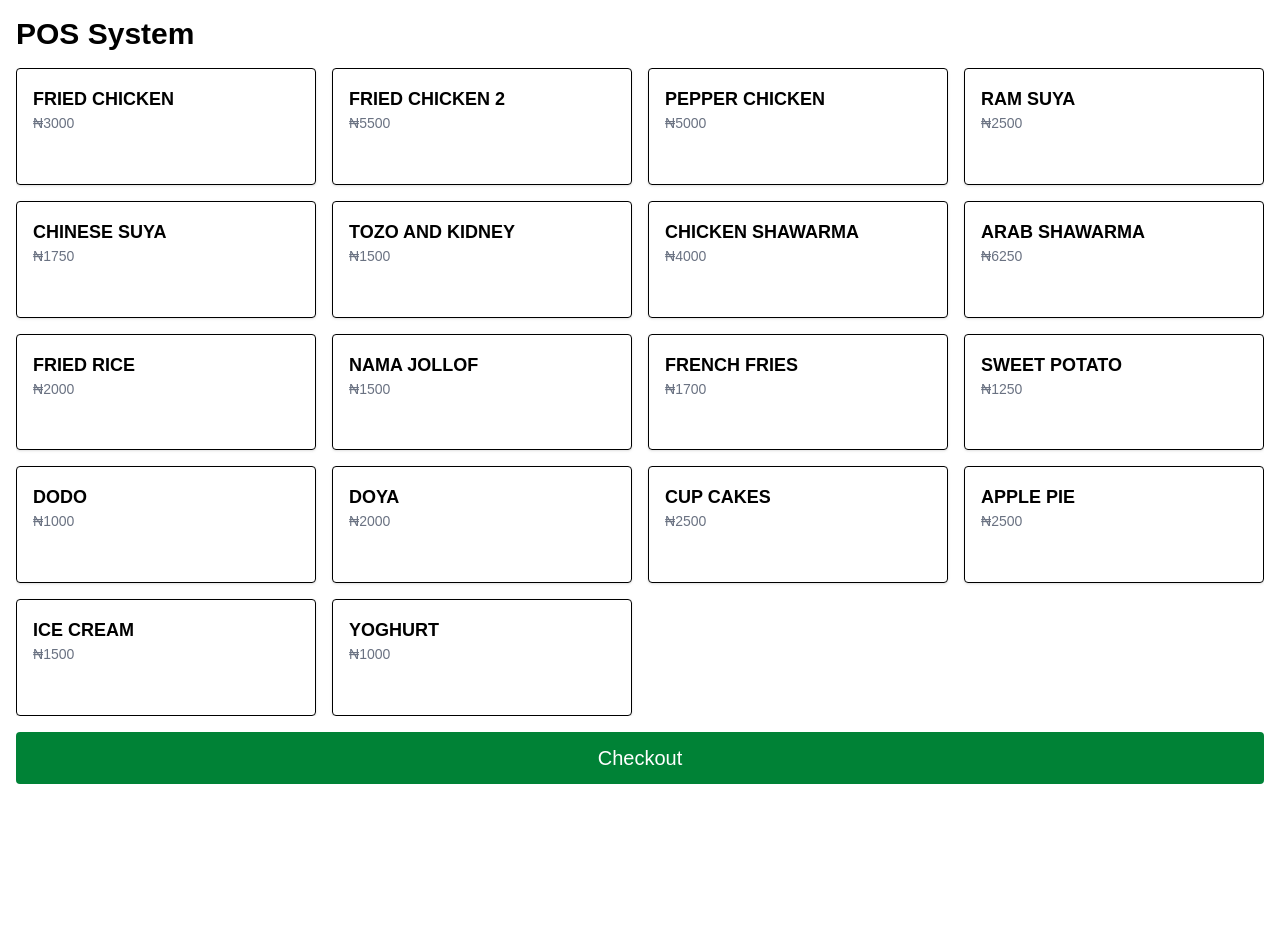
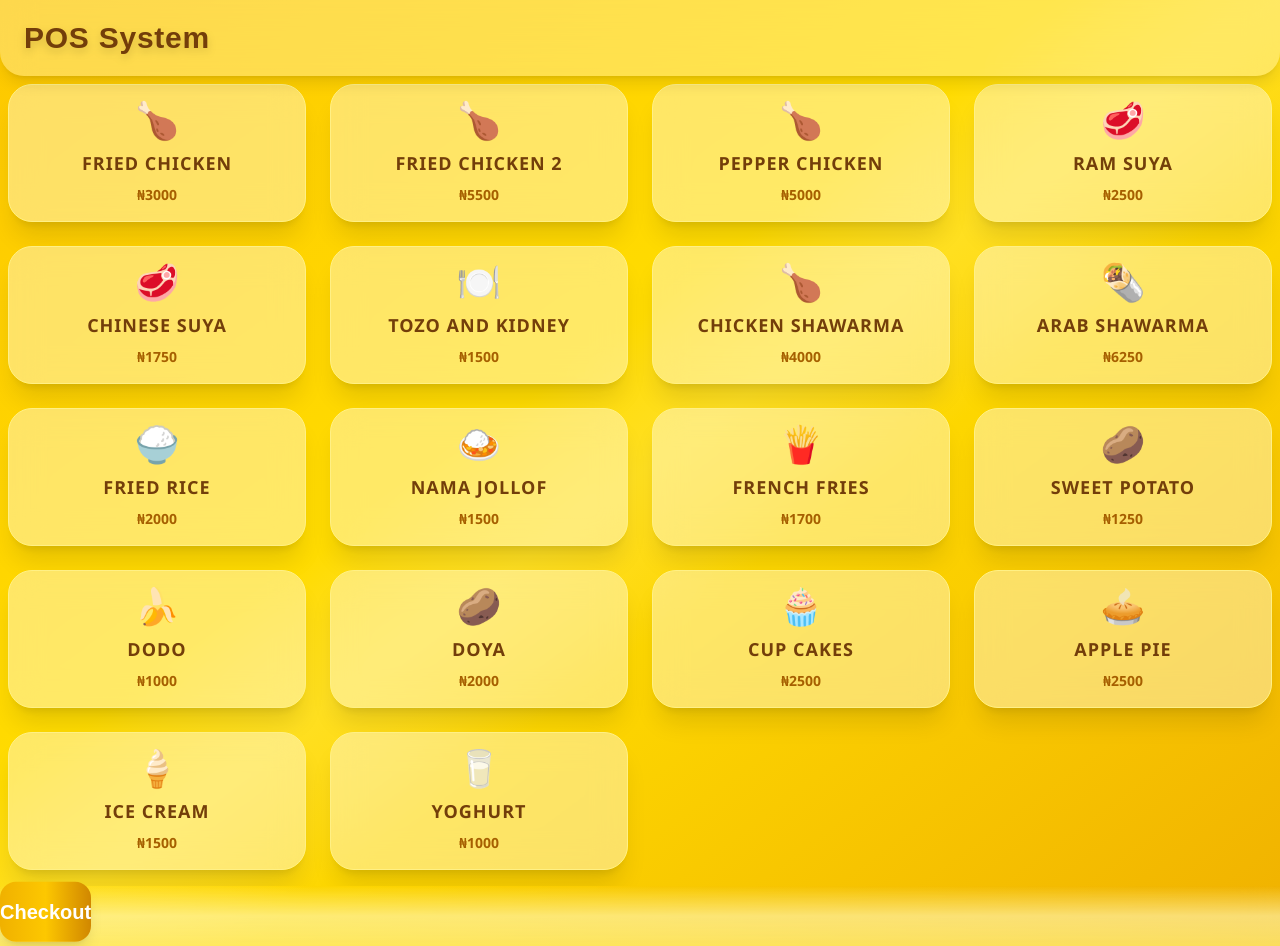
Before and after one commit to lala-tech-nig/namaexressweb, a Next.js app: page / in a window 1280 px wide. Before the commit the page ends 800 px from the top, so only its background shows below. Built offline with nearby package versions, Linux system fonts and the light colour scheme.

Commit message:
animation

```diff
--- a/app/page.js
+++ b/app/page.js
@@ -47,35 +47,147 @@ export default function POSPage() {
 	};
 
 	return (
-    <div className="w-full h-full flex flex-col p-4">
-      <h1 className="text-3xl font-bold mb-4">POS System</h1>
-      <div className="grid grid-cols-2 sm:grid-cols-3 md:grid-cols-4 gap-4 flex-1 overflow-y-auto">
+		<div className="min-h-screen w-full flex flex-col bg-gradient-to-br from-yellow-400 via-yellow-300 to-yellow-500 p-0 relative">
+			<div className="sticky top-0 z-10 bg-white/30 backdrop-blur-lg shadow-lg rounded-b-3xl px-6 py-4 mb-2 flex items-center justify-between transition-all duration-500">
+				<h1 className="text-3xl font-extrabold text-yellow-900 drop-shadow-lg tracking-wide animate-fade-in">
+					POS System
+				</h1>
+				<span className="hidden sm:inline-block text-lg font-bold text-yellow-700 bg-yellow-100 px-4 py-2 rounded-xl shadow animate-slide-in">
+					Nama Express
+				</span>
+			</div>
+			<div className="flex-1 overflow-y-auto px-2 pb-36 sm:pb-4">
+				<div className="grid grid-cols-2 sm:grid-cols-3 md:grid-cols-4 gap-6">
 					{products.map((product) => (
 						<div
 							key={product.id}
-            className="relative p-4 border rounded shadow hover:bg-gray-50 cursor-pointer"
+							className="relative p-4 rounded-3xl shadow-xl cursor-pointer bg-white/40 backdrop-blur-lg border border-yellow-200 hover:scale-105 hover:shadow-2xl transition-all duration-300 group"
 							onClick={() => addItem(product)}
 							onContextMenu={(e) => {
 								e.preventDefault();
 								clearItem(product.id);
 							}}
 						>
-            <p className="text-lg font-semibold">{product.name}</p>
-            <p className="text-sm text-gray-500">₦{product.price}</p>
+							<div className="flex flex-col items-center justify-center">
+								{/* Product Icon */}
+								<span className="text-4xl mb-2 animate-pop">
+									{getProductIcon(product.name)}
+								</span>
+								{/* Product Name */}
+								<p
+									className="text-lg font-bold text-yellow-900 group-hover:text-yellow-700 transition-colors duration-300 animate-fade-in"
+									style={{
+										fontFamily: "'Poppins', 'Segoe UI', Arial, sans-serif",
+										letterSpacing: "1px",
+									}}
+								>
+									{product.name}
+								</p>
+								{/* Product Price */}
+								<p
+									className="text-sm text-yellow-700 mt-2 font-semibold animate-fade-in"
+									style={{
+										fontFamily: "'Poppins', 'Segoe UI', Arial, sans-serif",
+									}}
+								>
+									₦{product.price}
+								</p>
+							</div>
 							{selected[product.id] && (
-              <span className="absolute top-2 right-2 bg-red-600 text-white text-sm w-6 h-6 flex items-center justify-center rounded-full">
+								<span className="absolute top-3 right-3 bg-yellow-600 text-white text-sm w-7 h-7 flex items-center justify-center rounded-full shadow-lg border-2 border-yellow-300 animate-pop">
 									{selected[product.id].quantity}
 								</span>
 							)}
 						</div>
 					))}
 				</div>
+			</div>
+			<div className="fixed bottom-0 left-0 w-full z-[100] px-4 pb-4 bg-gradient-to-t from-yellow-200/70 via-yellow-100/60 to-transparent backdrop-blur-lg sm:static sm:px-0 sm:pb-0 sm:bg-transparent">
 				<button
-        className="mt-4 bg-green-700 text-white py-3 rounded text-xl"
-        onClick={() => router.push("/checkout?data=" + encodeURIComponent(JSON.stringify(selected)))}
+					className="w-full sm:w-auto bg-gradient-to-r from-yellow-500 via-yellow-400 to-yellow-600 text-white py-4 rounded-2xl text-xl font-bold shadow-lg border-0 transition-all duration-300 hover:scale-105 hover:bg-yellow-700 animate-bounce"
+					onClick={() =>
+						router.push(
+							"/checkout?data=" +
+								encodeURIComponent(JSON.stringify(selected))
+						)
+					}
 				>
 					Checkout
 				</button>
 			</div>
+			{/* Animations */}
+			<style jsx>{`
+				@keyframes fade-in {
+					from {
+						opacity: 0;
+						transform: translateY(10px);
+					}
+					to {
+						opacity: 1;
+						transform: translateY(0);
+					}
+				}
+				@keyframes slide-in {
+					from {
+						opacity: 0;
+						transform: translateX(30px);
+					}
+					to {
+						opacity: 1;
+						transform: translateX(0);
+					}
+				}
+				@keyframes pop {
+					0% {
+						transform: scale(0.7);
+					}
+					60% {
+						transform: scale(1.2);
+					}
+					100% {
+						transform: scale(1);
+					}
+				}
+				@keyframes bounce {
+					0%,
+					100% {
+						transform: translateY(0);
+					}
+					50% {
+						transform: translateY(-5px);
+					}
+				}
+				.animate-fade-in {
+					animation: fade-in 0.7s ease;
+				}
+				.animate-slide-in {
+					animation: slide-in 0.7s ease;
+				}
+				.animate-pop {
+					animation: pop 0.4s;
+				}
+				.animate-bounce {
+					animation: bounce 1.2s infinite;
+				}
+			`}</style>
+		</div>
 	);
 }
+
+// Add this helper function above your export default function:
+function getProductIcon(name) {
+	if (name.includes("CHICKEN")) return "🍗";
+	if (name.includes("SUYA")) return "🥩";
+	if (name.includes("SHAWARMA")) return "🌯";
+	if (name.includes("RICE")) return "🍚";
+	if (name.includes("JOLLOF")) return "🍛";
+	if (name.includes("FRIES")) return "🍟";
+	if (name.includes("POTATO")) return "🥔";
+	if (name.includes("DODO")) return "🍌";
+	if (name.includes("DOYA")) return "🥔";
+	if (name.includes("CAKES")) return "🧁";
+	if (name.includes("PIE")) return "🥧";
+	if (name.includes("ICE CREAM")) return "🍦";
+	if (name.includes("YOGHURT")) return "🥛";
+	return "🍽️";
+}
```
Lines whose indentation alone changed are shown as unchanged.
